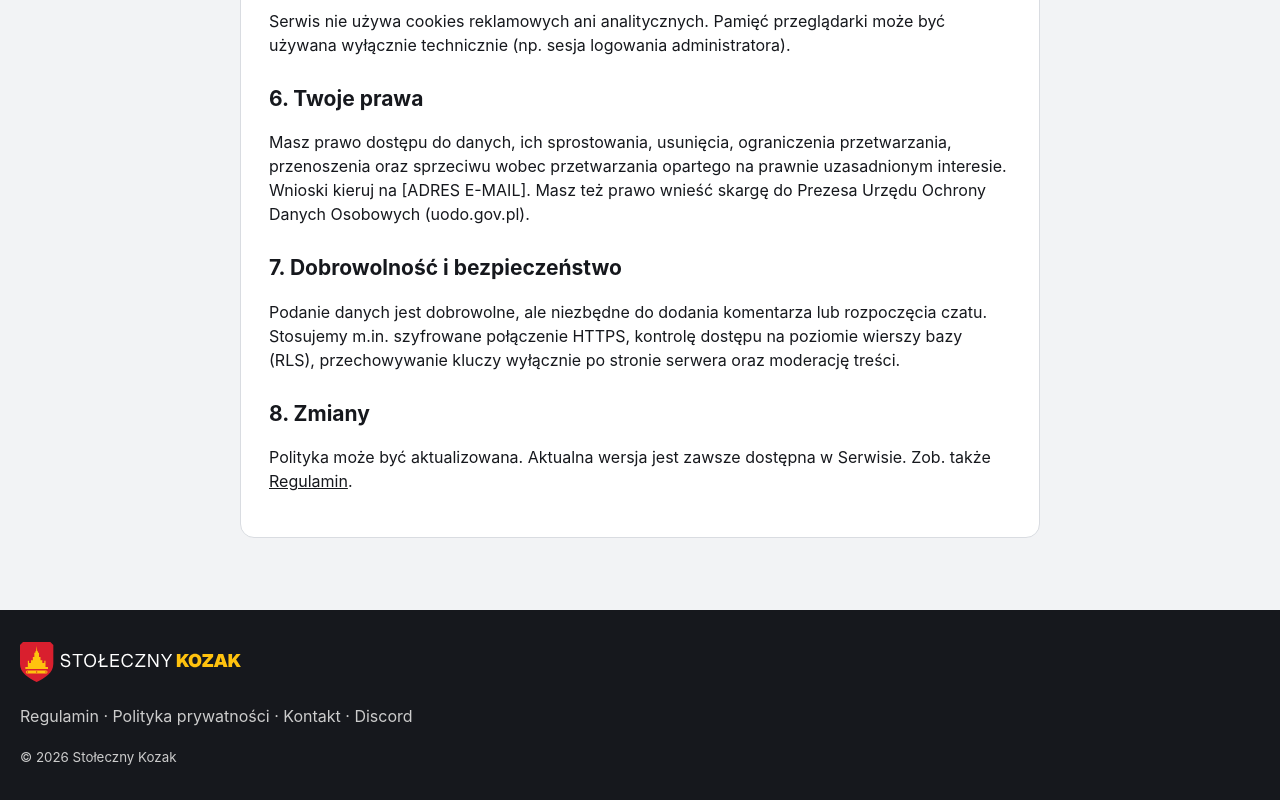
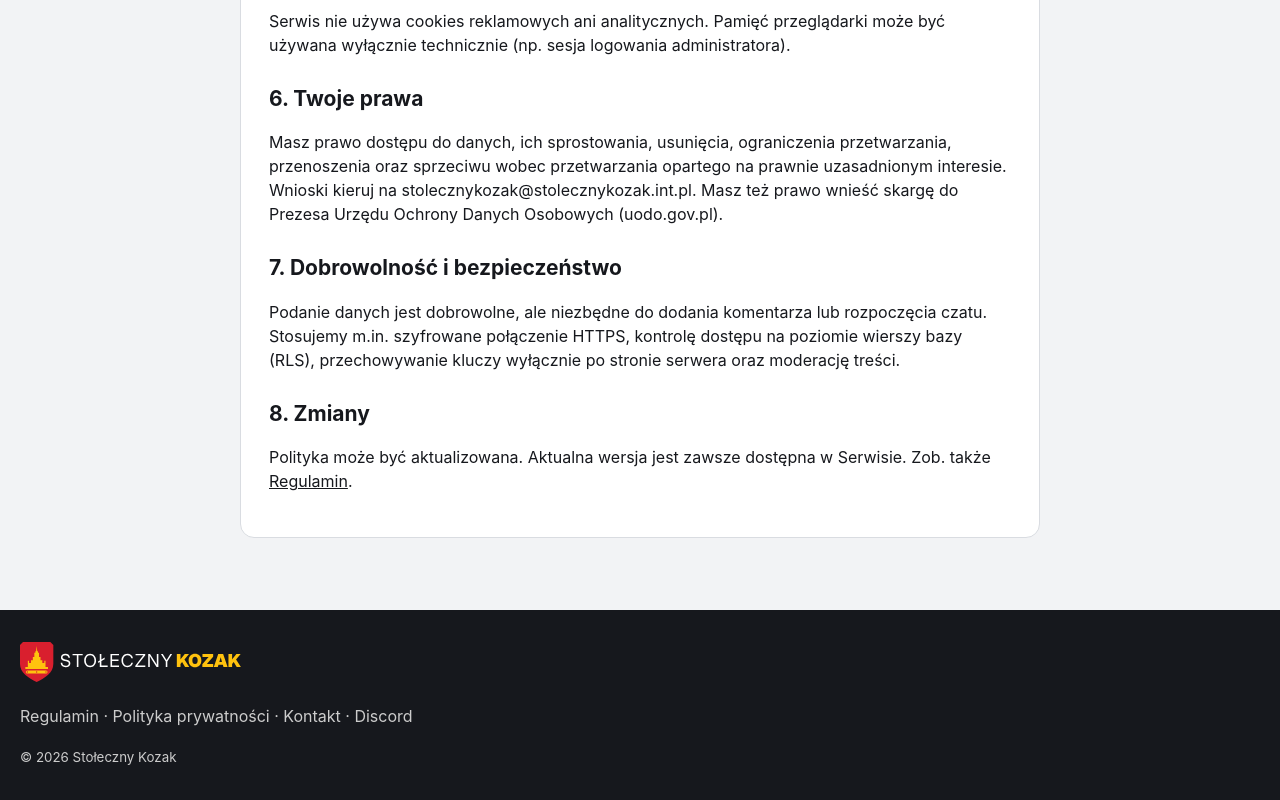
Before and after one commit to o5k4rsolutions/stolecznykozak, a plain HTML site: page polityka-prywatnosci.html in a window 1280 px wide. Shown: the part 1237-2037 px from the top of the page. Drawn offline with Linux system fonts and the light colour scheme.

Commit message:
Update polityka-prywatnosci.html

```diff
--- a/polityka-prywatnosci.html
+++ b/polityka-prywatnosci.html
@@ -111,6 +111,6 @@ document.addEventListener('DOMContentLoaded',layout);
 <p>Część tych podmiotów ma siedzibę poza EOG. Przekazanie odbywa się na podstawie mechanizmów przewidzianych w RODO (np. standardowe klauzule umowne lub decyzja Komisji Europejskiej o odpowiednim stopniu ochrony).</p>
 <h2>4. Okres przechowywania</h2><p>Komentarze: do czasu usunięcia przez administratora lub artykułu, a odrzucone i niezatwierdzone kasujemy w rozsądnym terminie. Rozmowy czatu: do 12 miesięcy od zakończenia, chyba że potrzebne do obrony roszczeń. Logi techniczne: zgodnie z okresami dostawcy infrastruktury.</p>
 <h2>5. Pliki cookies i pamięć przeglądarki</h2><p>Serwis nie używa cookies reklamowych ani analitycznych. Pamięć przeglądarki może być używana wyłącznie technicznie (np. sesja logowania administratora).</p>
-<h2>6. Twoje prawa</h2><p>Masz prawo dostępu do danych, ich sprostowania, usunięcia, ograniczenia przetwarzania, przenoszenia oraz sprzeciwu wobec przetwarzania opartego na prawnie uzasadnionym interesie. Wnioski kieruj na [ADRES E-MAIL]. Masz też prawo wnieść skargę do Prezesa Urzędu Ochrony Danych Osobowych (uodo.gov.pl).</p>
+<h2>6. Twoje prawa</h2><p>Masz prawo dostępu do danych, ich sprostowania, usunięcia, ograniczenia przetwarzania, przenoszenia oraz sprzeciwu wobec przetwarzania opartego na prawnie uzasadnionym interesie. Wnioski kieruj na stolecznykozak@stolecznykozak.int.pl. Masz też prawo wnieść skargę do Prezesa Urzędu Ochrony Danych Osobowych (uodo.gov.pl).</p>
 <h2>7. Dobrowolność i bezpieczeństwo</h2><p>Podanie danych jest dobrowolne, ale niezbędne do dodania komentarza lub rozpoczęcia czatu. Stosujemy m.in. szyfrowane połączenie HTTPS, kontrolę dostępu na poziomie wierszy bazy (RLS), przechowywanie kluczy wyłącznie po stronie serwera oraz moderację treści.</p>
 <h2>8. Zmiany</h2><p>Polityka może być aktualizowana. Aktualna wersja jest zawsze dostępna w Serwisie. Zob. także <a href="/regulamin"><u>Regulamin</u></a>.</p></article></main></body></html>
```
